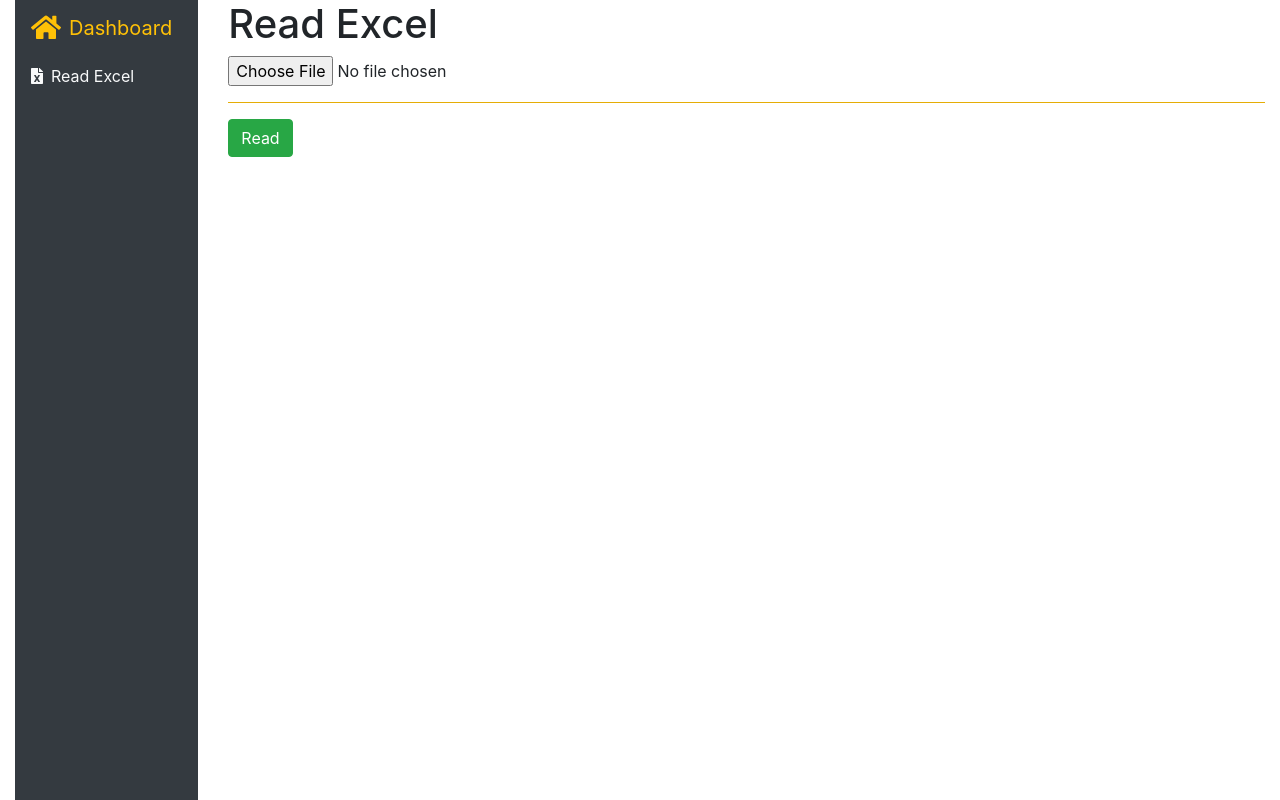
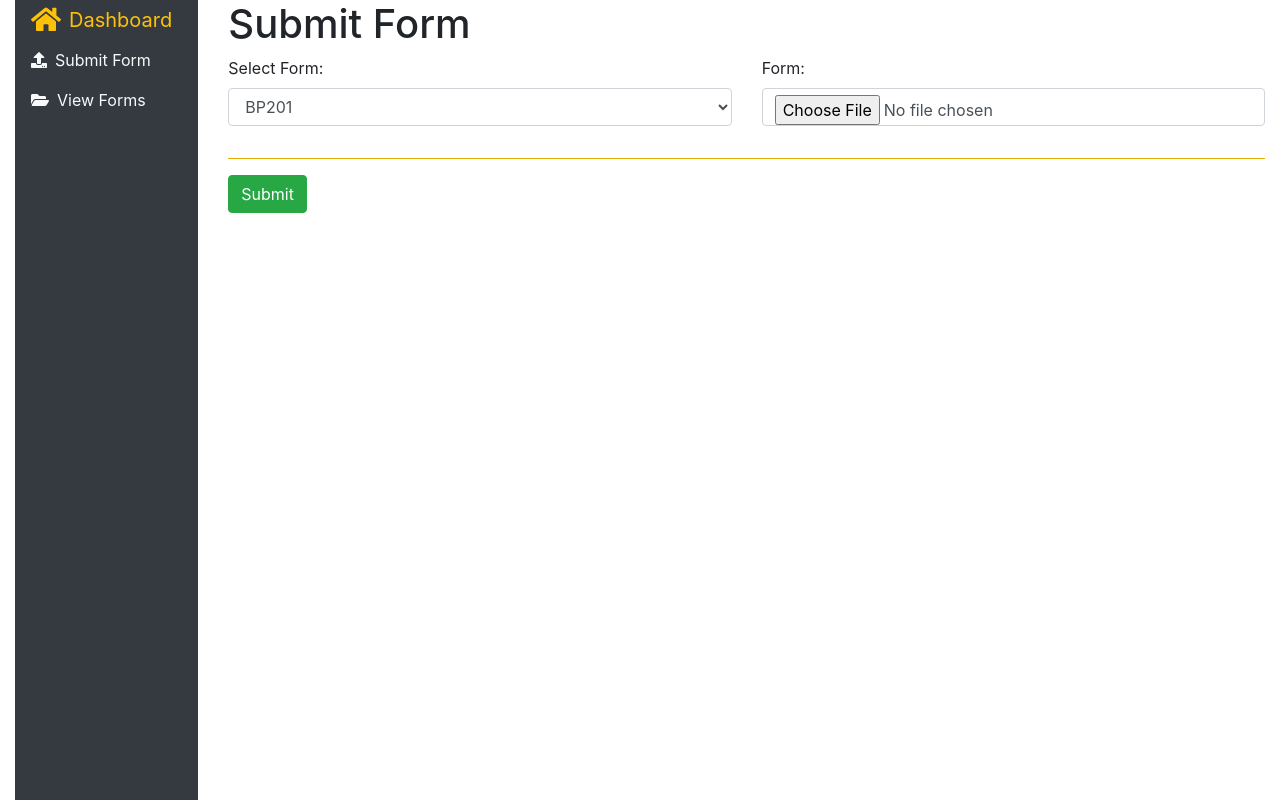
Before and after one commit to jesteradduru/planning_mis, a React (Create React App) app: page /parseExcel in a window 1280 px wide. Built offline with nearby package versions, Linux system fonts and the light colour scheme.

Commit message:
added route view forms

```diff
--- a/package.json
+++ b/package.json
@@ -20,6 +20,7 @@
     "react-router-dom": "^5.2.0",
     "react-scripts": "4.0.3",
     "reactstrap": "^8.9.0",
+    "redux": "^4.0.5",
     "web-vitals": "^1.1.0",
     "xlsx": "^0.16.9"
   },
--- /dev/null
+++ b/src/components/FormInputs/Input.js
@@ -0,0 +1,12 @@
+import React from 'react';
+
+const Input = ({type, inputName, id, name=""}) => {
+    return (
+       <div className="form-group">
+           <label htmlFor={id}>{inputName}</label>
+            <input type={type} name={name} id={id} className="form-control"/>
+       </div>
+    )
+}
+
+export default Input;
--- /dev/null
+++ b/src/components/FormInputs/List.js
@@ -0,0 +1,9 @@
+import React from 'react';
+
+const List = ({name, val}) => {
+    return (
+        <option value={val}>{name}</option>
+    )
+}
+
+export default List;
--- /dev/null
+++ b/src/components/FormInputs/Select.js
@@ -0,0 +1,14 @@
+import React from 'react';
+
+const Select = ({classNames, id, children, label}) => {
+    return (
+        <div className={classNames}>
+            <label htmlFor={id}>{label}</label>
+            <select className="form-control" id={id}>
+                {children}
+            </select>
+        </div>
+    )
+}
+
+export default Select;
--- a/src/components/ParseExcel/ParseExcel.js
+++ b/src/components/ParseExcel/ParseExcel.js
@@ -1,6 +1,9 @@
 import React from "react";
-import { Button, Spinner, Table } from "reactstrap";
+import { Button, Spinner, Row, Col } from "reactstrap";
 import * as XLSX from 'xlsx';
+import Select from "../FormInputs/Select";
+import List from "../FormInputs/List";
+import Input from "../FormInputs/Input";
 import HtmlTable from "../Table/HtmlTable"
 
 class ParseExcel extends React.Component{
@@ -26,6 +29,8 @@ class ParseExcel extends React.Component{
                 const ws = wb.Sheets[wsname];
                 /* Convert array of arrays */
                 const data = XLSX.utils.sheet_to_html(ws);
+                const sampdata = XLSX.utils.sheet_to_json(ws);
+                console.log(sampdata)
                 /* Update state */
                 this.setState({gridContainer: {htmlData: data, isLoading: false} });
             };
@@ -33,22 +38,31 @@ class ParseExcel extends React.Component{
         }else{
             alert("select file!")
         }
-
       }
-
     render() {
         const {isLoading, htmlData} = this.state.gridContainer;
         return (
 
             <>
-                <h1>Read Excel</h1>
-                <input type="file" name="" id="form"/>
+                <h1>Submit Form</h1>
+                <Row>
+                    <Col>
+                        <Select id="selectForm" label="Select Form:" classNames="form-group">
+                            <List name="BP201" value="BP201"/>
+                        </Select>
+                    </Col>
+                    <Col>
+                        <Input type="file" inputName="Form:" id="form" />
+                    </Col>
+                </Row>
+
+
                 <hr className="bg-warning"/>
                 <div>
                     <Button color="success" onClick={() => {
                         const file = document.getElementById("form");
                         this.onSelectFile(file.files[0])
-                    }}>Read</Button>
+                    }}>Submit</Button>
                 </div>
                 <br/>
                 <div id="grid-container" style={{height: "70vh", overflow: "scroll"}}>
--- a/src/components/VerticalMenuBar/VerticalMenuBar.js
+++ b/src/components/VerticalMenuBar/VerticalMenuBar.js
@@ -1,36 +1,29 @@
 import React from 'react';
-import { Nav, NavItem, NavLink, NavbarBrand } from 'reactstrap';
+import { Nav, NavItem } from 'reactstrap';
 import { FontAwesomeIcon } from '@fortawesome/react-fontawesome'
-import { faFileExcel, faHome } from '@fortawesome/free-solid-svg-icons'
-import {
-    BrowserRouter as Router,
-    Switch,
-    Route,
-    Link
-  } from "react-router-dom";
-const VerticalMenuBar = (props) => {
+import { faUpload, faHome, faFolderOpen } from '@fortawesome/free-solid-svg-icons'
+import {Link} from "react-router-dom";
+const VerticalMenuBar = () => {
   return (
       <Nav vertical navbar className="bg-dark px-3" style={{height:"100vh"}} >
         <NavItem>
-            <NavbarBrand>
-                <Link to="/dashboard" href="#" className="text-warning nav-link">
-                  <FontAwesomeIcon icon={faHome} size="lg" />
-                  <span className="ml-2">Dashboard</span>
-                </Link>
-            </NavbarBrand>
+            <Link to="/dashboard" href="#" className="text-warning navbar-brand">
+              <FontAwesomeIcon icon={faHome} size="lg" />
+              <span className="ml-2">Dashboard</span>
+            </Link>
         </NavItem>
         <NavItem>
           <Link href="#" to="/parseExcel" className="text-light nav-link">
-            <FontAwesomeIcon icon={faFileExcel} size="1x" />
-            <span className="ml-2">Read Excel</span>
+            <FontAwesomeIcon icon={faUpload} size="1x" />
+            <span className="ml-2">Submit Form</span>
           </Link>
         </NavItem>
-        {/* <NavItem>
-          <NavLink href="#" className="text-light">Link</NavLink>
+        <NavItem>
+          <Link href="#" to="/viewForms" className="text-light nav-link">
+            <FontAwesomeIcon icon={faFolderOpen} size="1x" />
+            <span className="ml-2">View Forms</span>
+          </Link>
         </NavItem>
-        <NavItem>
-          <NavLink href="#" className="text-light">Link</NavLink>
-        </NavItem> */}
       </Nav>
   );
 }
--- /dev/null
+++ b/src/components/ViewForms/ViewForms.js
@@ -0,0 +1,20 @@
+import React from 'react';
+import { Container } from 'reactstrap';
+import List from '../FormInputs/List';
+import Select from '../FormInputs/Select';
+
+const ViewForms = ({classNames=""}) => {
+    return (
+        <div className={classNames}>
+            <h1>View Forms</h1>
+            <Container fluid>
+                <Select id="selectForm" label="Filter Forms:" classNames="form-group w-25">
+                    <List name="BP201" value="BP201"/>
+                </Select>
+                <hr className="bg-warning" />
+            </Container>
+        </div>
+    )
+}
+
+export default ViewForms;
--- a/src/containers/App.js
+++ b/src/containers/App.js
@@ -6,11 +6,11 @@ import { Row, Col, Container } from 'reactstrap'
 import {
   BrowserRouter as Router,
   Switch,
-  Route,
-  Link
+  Route
 } from "react-router-dom";
 import VerticalMenuBar from '../components/VerticalMenuBar/VerticalMenuBar'
 import ParseExcel from "../components/ParseExcel/ParseExcel";
+import ViewForms from "../components/ViewForms/ViewForms";
 
 class App extends React.Component {
   constructor(props){
@@ -20,38 +20,29 @@ class App extends React.Component {
 
   render() {
     return (
-
       <Container fluid>
-
         <Router>
-
           <Row>
-
             <Col md="2">
               <VerticalMenuBar />
             </Col>
-
             <Col md="10" className="m-0">
-
             <Switch>
-
-                <Route exact path={["/dashboard", "/"]}>
+                <Route exact path={["/dashboard", "/", "/planning_mis"]}>
                   <div style={{position:"absolute", top:"45%", left: "50%", transform: "translate(-45%, -50%)" }}>
                     <img src={Logo} className="img-fluid mx-auto d-block" style={{width:"60%"}} alt=""/>
                     <marquee className="mt-3">Welcome Jackson Golinggan Ampogi Pogi mo!</marquee>
                   </div>
                 </Route>
-
                 <Route path="/parseExcel">
                   <ParseExcel />
                 </Route>
-
+                <Route path="/viewForms">
+                  <ViewForms />
+                </Route>
             </Switch>
-
             </Col>
-
           </Row>
-
         </Router>
 
       </Container>
```
Also changed, not shown: 2 other files (tests, documents, lock files or other folders).
